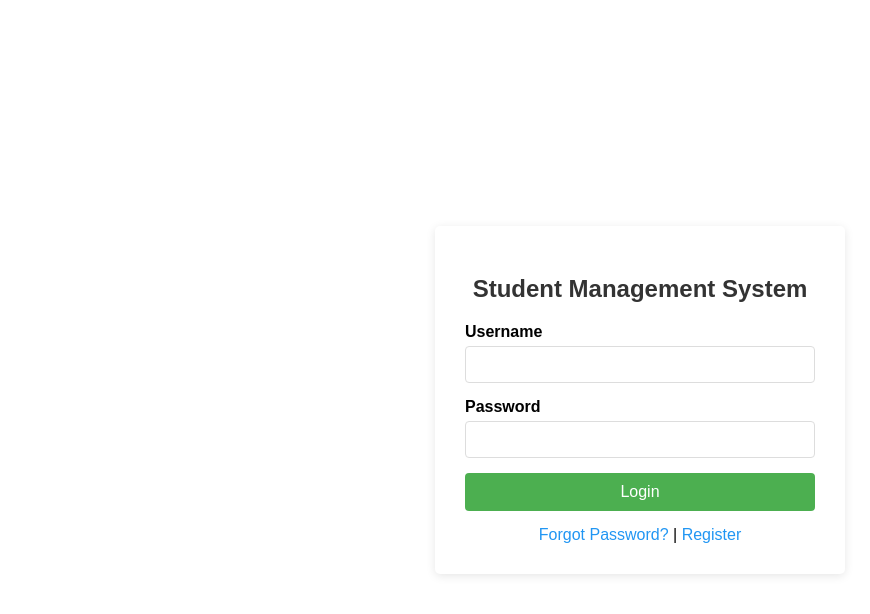
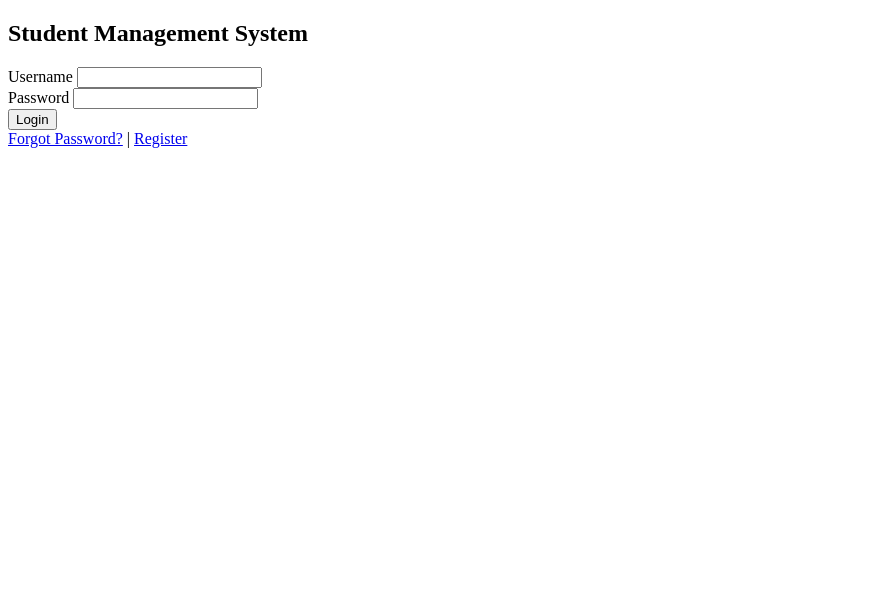
Before and after one commit to ramalingam123maha-commits/Student_Management, a plain HTML site: page Login.html in a window 1280 px wide. Shown: the whole page, without its empty margins (0-870 px from the left). Drawn offline with Linux system fonts and the light colour scheme.

Commit message:
Delete the CSS styles inside the file "Login.html"

```diff
--- a/Login.html
+++ b/Login.html
@@ -4,69 +4,7 @@
     <meta charset="UTF-8">
     <meta name="viewport" content="width=device-width, initial-scale=1.0">
     <title>Student Management - Login</title>
-    <style>
-        body {
-            font-family: Arial, sans-serif;
-            background-color: white;
-            margin: 0;
-            padding: 0;
-            display: flex;
-            justify-content: center;
-            align-items: center;
-            height: 100vh;
-        }
-        .login-container {
-            background-color: white;
-            border-radius: 5px;
-            box-shadow: 0 2px 10px rgba(0, 0, 0, 0.1);
-            padding: 30px;
-            width: 350px;
-        }
-        h2 {
-            text-align: center;
-            color: #333;
-            margin-bottom: 20px;
-        }
-        .input-group {
-            margin-bottom: 15px;
-        }
-        .input-group label {
-            display: block;
-            margin-bottom: 5px;
-            font-weight: bold;
-        }
-        .input-group input {
-            width: 100%;
-            padding: 10px;
-            border: 1px solid #ddd;
-            border-radius: 4px;
-            box-sizing: border-box;
-        }
-        button {
-            width: 100%;
-            padding: 10px;
-            background-color: #4CAF50;
-            color: white;
-            border: none;
-            border-radius: 4px;
-            cursor: pointer;
-            font-size: 16px;
-        }
-        button:hover {
-            background-color: #45a049;
-        }
-        .links {
-            text-align: center;
-            margin-top: 15px;
-        }
-        .links a {
-            color: #2196F3;
-            text-decoration: none;
-        }
-        .links a:hover {
-            text-decoration: underline;
-        }
-    </style>
+    <!-- CSS styles have been removed -->
 </head>
 <body>
     <div class="login-container">
```
